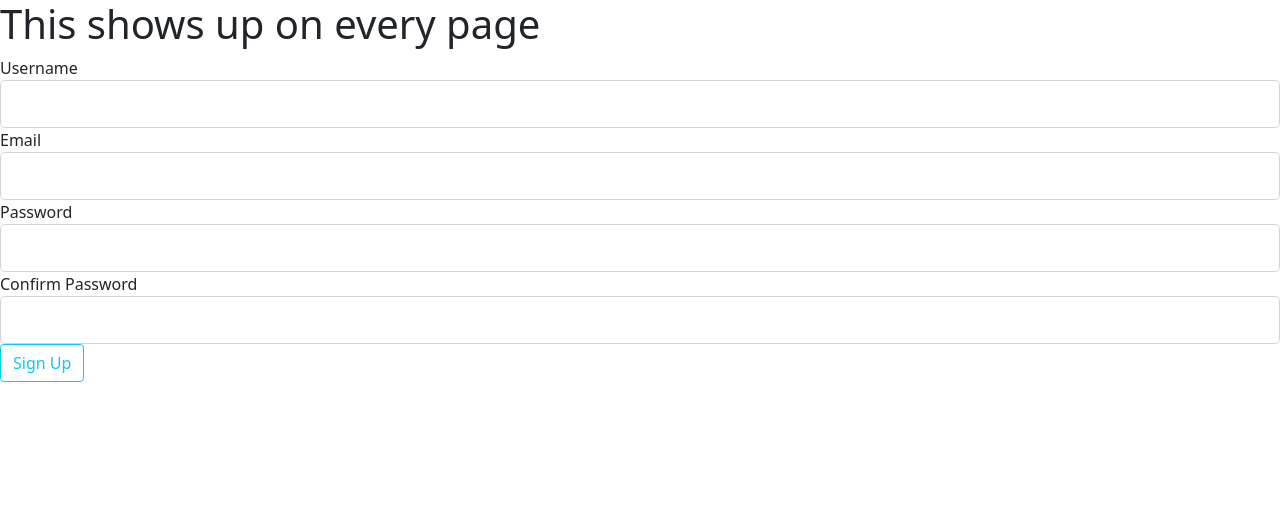
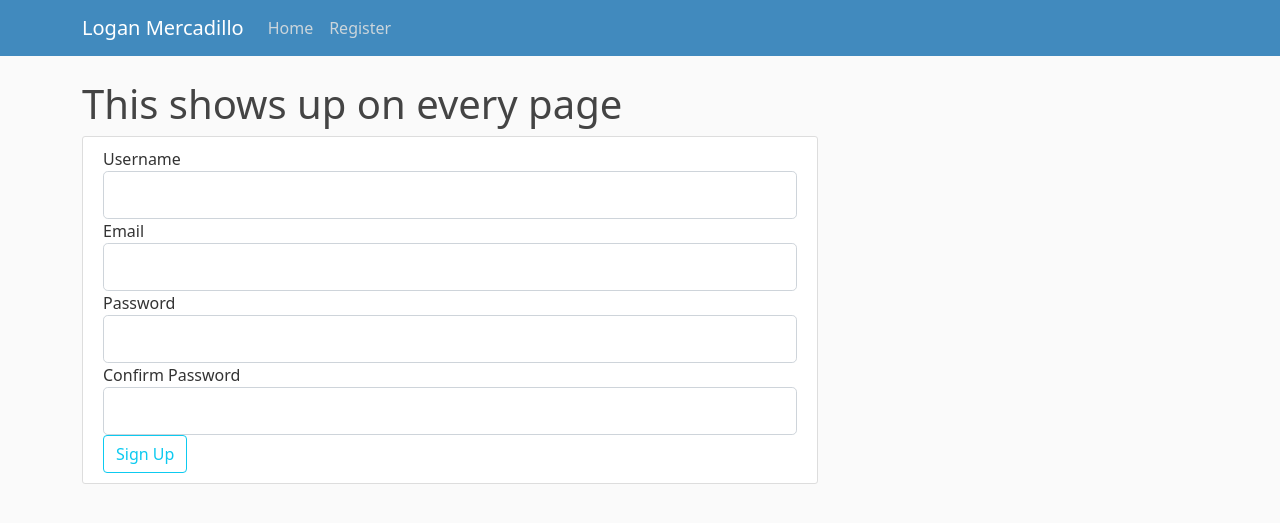
Before and after one commit to LoganMercadillo/seo-webpage, a Flask app: page /register in a window 1280 px wide. Shown: the top 523 px of the page. Run offline with Flask 2, Linux system fonts and the light colour scheme.

Commit message:
created main CSS file, updated layout

```diff
--- /dev/null
+++ b/static/main.css
@@ -0,0 +1,80 @@
+body {
+    background: #fafafa;
+    color: #333333;
+    margin-top: 5rem;
+  }
+
+  h1, h2, h3, h4, h5, h6 {
+    color: #444444;
+  }
+
+  .bg-steel {
+    background-color: #418abe;
+  }
+
+  .site-header .navbar-nav .nav-link {
+    color: #cbd5db;
+  }
+
+  .site-header .navbar-nav .nav-link:hover {
+    color: #ffffff;
+  }
+
+  .site-header .navbar-nav .nav-link.active {
+    font-weight: 500;
+  }
+
+  .content-section {
+    background: #ffffff;
+    padding: 10px 20px;
+    border: 1px solid #dddddd;
+    border-radius: 3px;
+    margin-bottom: 20px;
+  }
+
+  .article-title {
+    color: #444444;
+  }
+
+  a.article-title:hover {
+    color: #428bca;
+    text-decoration: none;
+  }
+
+  .article-content {
+    white-space: pre-line;
+  }
+
+  .article-img {
+    height: 65px;
+    width: 65px;
+    margin-right: 16px;
+  }
+
+  .article-metadata {
+    padding-bottom: 1px;
+    margin-bottom: 4px;
+    border-bottom: 1px solid #e3e3e3
+  }
+
+  .article-metadata a:hover {
+    color: #333;
+    text-decoration: none;
+  }
+
+  .article-svg {
+    width: 25px;
+    height: 25px;
+    vertical-align: middle;
+  }
+
+  .account-img {
+    height: 125px;
+    width: 125px;
+    margin-right: 20px;
+    margin-bottom: 16px;
+  }
+
+  .account-heading {
+    font-size: 2.5rem;
+  }
--- a/templates/layout.html
+++ b/templates/layout.html
@@ -7,23 +7,33 @@
 
             <!-- Bootstrap CSS -->
             <link href="https://cdn.jsdelivr.net/npm/bootstrap@5.0.2/dist/css/bootstrap.min.css" rel="stylesheet" integrity="sha384-EVSTQN3/azprG1Anm3QDgpJLIm9Nao0Yz1ztcQTwFspd3yD65VohhpuuCOmLASjC" crossorigin="anonymous">
-        </head>
-<body>
-    <h1>This shows up on every page</h1>
-    {% with messages = get_flashed_messages(with_categories=true) %}
-        {% if messages %}
-            {% for category, message in messages %}
-                <div class="alert alert-{{ category }}">
-                    {{ message }}
+            <link rel="stylesheet" type="text/css" href="{{ url_for('static', filename='main.css') }}">
+
+    </head>
+    <body>
+        <header class="site-header">
+            <nav class="navbar navbar-expand-md navbar-dark bg-steel fixed-top">
+            <div class="container">
+                <a class="navbar-brand mr-4" href="/">Logan Mercadillo</a>
+                <button class="navbar-toggler" type="button" data-toggle="collapse" data-target="#navbarToggle" aria-controls="navbarToggle" aria-expanded="false" aria-label="Toggle navigation">
+                <span class="navbar-toggler-icon"></span>
+                </button>
+                <div class="collapse navbar-collapse" id="navbarToggle">
+                <div class="navbar-nav mr-auto">
+                    <a class="nav-item nav-link" href="/">Home</a>
+                    <a class="nav-item nav-link" href="/register">Register</a>
                 </div>
-            {% endfor %}
-        {% endif %}
-    {% endwith %}
-
-    <div class=""container">
-    {% block content %}{% endblock %}
-    </div>
-
-    <script src="https://cdn.jsdelivr.net/npm/bootstrap@5.0.2/dist/js/bootstrap.bundle.min.js" integrity="sha384-MrcW6ZMFYlzcLA8Nl+NtUVF0sA7MsXsP1UyJoMp4YLEuNSfAP+JcXn/tWtIaxVXM" crossorigin="anonymous"></script>
-</body>
+                </div>
+            </div>
+            </nav>
+        </header>
+        <main role="main" class="container">
+            <div class="row">
+            <div class="col-md-8">
+                <h1>This shows up on every page</h1> {% block content %}{% endblock %}
+            </div>
+            </div>
+        </main>
+        <script src="https://cdn.jsdelivr.net/npm/bootstrap@5.0.2/dist/js/bootstrap.bundle.min.js" integrity="sha384-MrcW6ZMFYlzcLA8Nl+NtUVF0sA7MsXsP1UyJoMp4YLEuNSfAP+JcXn/tWtIaxVXM" crossorigin="anonymous"></script>
+    </body>
 </html>
```
